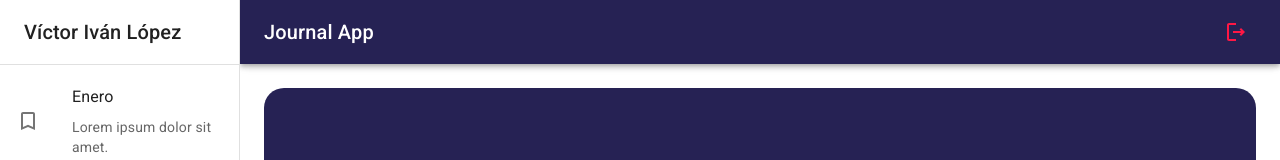
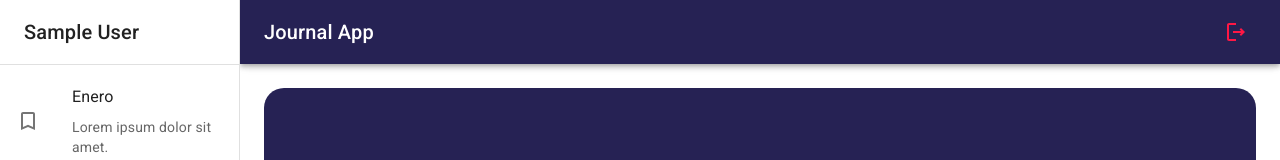
Before and after one commit to victorivanlopezlearning/journal-app-react, a React (Vite) app: page / in a window 1280 px wide. Shown: the top 160 px of the page. Built offline with nearby package versions, Linux system fonts and the light colour scheme; no server answers; sample sign-in values are in the browser's storage.

Commit message:
Added: displayName

```diff
--- a/src/journal/components/Sidebar.jsx
+++ b/src/journal/components/Sidebar.jsx
@@ -1,7 +1,11 @@
 import { Box, Divider, Drawer, Grid, List, ListItem, ListItemButton, ListItemIcon, ListItemText, Toolbar, Typography } from '@mui/material';
 import { TurnedInNot } from '@mui/icons-material';
+import { useSelector } from 'react-redux';
 
 export const Sidebar = ({ drawerWidth = 240 }) => {
+
+  const { displayName } = useSelector(state => state.auth);
+
   return (
     <Box
       component='nav'
@@ -21,7 +25,7 @@ export const Sidebar = ({ drawerWidth = 240 }) => {
             component='p'
             noWrap
           >
-            Víctor Iván López
+            {displayName}
           </Typography>
         </Toolbar>
         <Divider />
```
